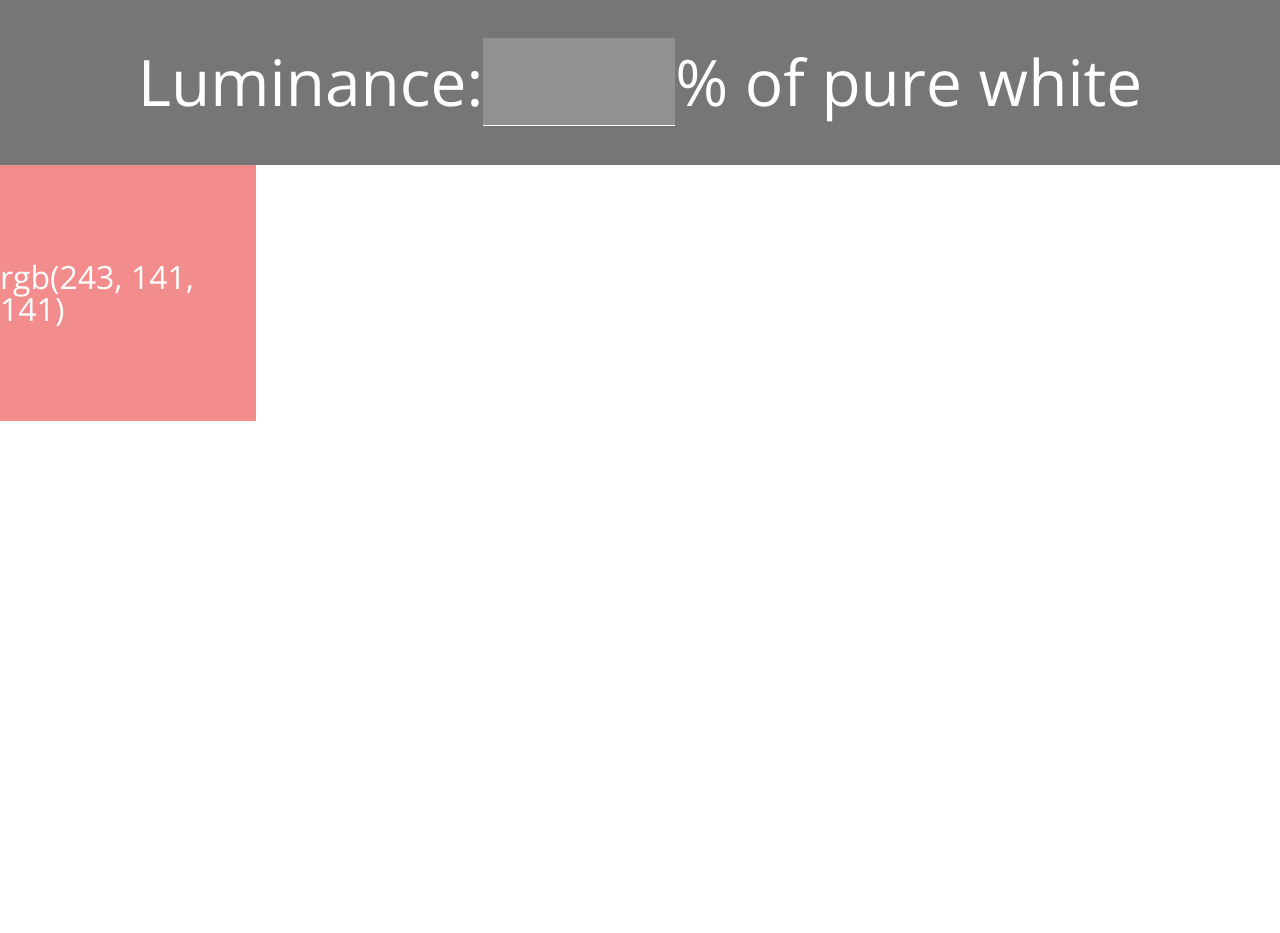
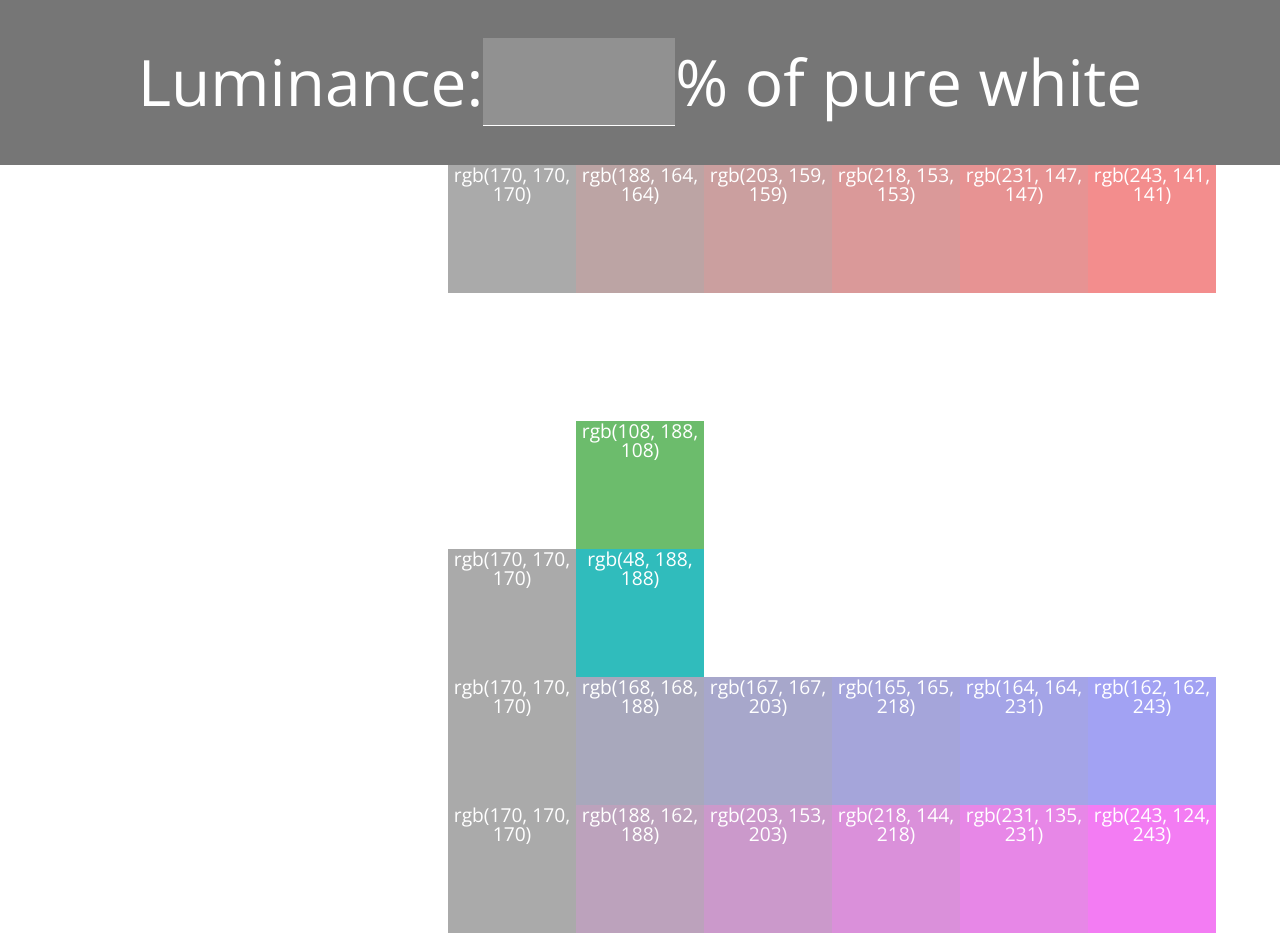
Before and after one commit to masakudamatsu/color-picker, a React (Create React App) app: page / in a window 1280 px wide. Before the commit the page ends 800 px from the top, so only its background shows below. Built offline with nearby package versions, Linux system fonts and the light colour scheme.

Commit message:
Render six hue swashes #8

```diff
--- a/src/App.css
+++ b/src/App.css
@@ -39,15 +39,26 @@ body {
 }
 
 /* Swash */
-.swash {
+.swash-container {
   align-items: center;
   display: flex;
-  height: 256px;
+  flex-wrap: wrap;
   justify-content: center;
-  width: 256px;
+  width: 100%;
+}
+.swash {
+  padding: 10% 0 0 0;
+  position: relative;
+  width: 10%;
 }
 .rgb-value {
   color: #fff;
-  font-size: 2rem;
+  font-size: 1.2rem;
   font-weight: 300;
+  position: absolute;
+  text-align: center;
+  top: 0;
+  bottom: 0;
+  left: 0;
+  right: 0;
 }
--- a/src/App.js
+++ b/src/App.js
@@ -21,8 +21,126 @@ class App extends React.Component {
       <div className="App">
         <main>
           <LuminanceSetter setLuminance={this.setLuminance} />
-          <Swash luminance={this.state.luminance}
-                 redLuminance={0.9} />
+          <section className="swash-container">
+            <Swash luminance={this.state.luminance}
+                   redLuminance={0.1} />
+            <Swash luminance={this.state.luminance}
+                   redLuminance={0.2} />
+            <Swash luminance={this.state.luminance}
+                   redLuminance={0.3} />
+            <Swash luminance={this.state.luminance}
+                   redLuminance={0.4} />
+            <Swash luminance={this.state.luminance}
+                   redLuminance={0.5} />
+            <Swash luminance={this.state.luminance}
+                   redLuminance={0.6} />
+            <Swash luminance={this.state.luminance}
+                   redLuminance={0.7} />
+            <Swash luminance={this.state.luminance}
+                   redLuminance={0.8} />
+            <Swash luminance={this.state.luminance}
+                   redLuminance={0.9} />
+          </section>
+          <section className="swash-container">
+            <Swash luminance={this.state.luminance}
+                   yellowLuminance={0.1} />
+            <Swash luminance={this.state.luminance}
+                   yellowLuminance={0.2} />
+            <Swash luminance={this.state.luminance}
+                   yellowLuminance={0.3} />
+            <Swash luminance={this.state.luminance}
+                   yellowLuminance={0.4} />
+            <Swash luminance={this.state.luminance}
+                   yellowLuminance={0.5} />
+            <Swash luminance={this.state.luminance}
+                   yellowLuminance={0.6} />
+            <Swash luminance={this.state.luminance}
+                   yellowLuminance={0.7} />
+            <Swash luminance={this.state.luminance}
+                   yellowLuminance={0.8} />
+            <Swash luminance={this.state.luminance}
+                   yellowLuminance={0.9} />
+          </section>
+          <section className="swash-container">
+            <Swash luminance={this.state.luminance}
+                   greenLuminance={0.1} />
+            <Swash luminance={this.state.luminance}
+                   greenLuminance={0.2} />
+            <Swash luminance={this.state.luminance}
+                   greenLuminance={0.3} />
+            <Swash luminance={this.state.luminance}
+                   greenLuminance={0.4} />
+            <Swash luminance={this.state.luminance}
+                   greenLuminance={0.5} />
+            <Swash luminance={this.state.luminance}
+                   greenLuminance={0.6} />
+            <Swash luminance={this.state.luminance}
+                   greenLuminance={0.7} />
+            <Swash luminance={this.state.luminance}
+                   greenLuminance={0.8} />
+            <Swash luminance={this.state.luminance}
+                   greenLuminance={0.9} />
+          </section>
+          <section className="swash-container">
+            <Swash luminance={this.state.luminance}
+                   cyanLuminance={0.1} />
+            <Swash luminance={this.state.luminance}
+                   cyanLuminance={0.2} />
+            <Swash luminance={this.state.luminance}
+                   cyanLuminance={0.3} />
+            <Swash luminance={this.state.luminance}
+                   cyanLuminance={0.4} />
+            <Swash luminance={this.state.luminance}
+                   cyanLuminance={0.5} />
+            <Swash luminance={this.state.luminance}
+                   cyanLuminance={0.6} />
+            <Swash luminance={this.state.luminance}
+                   cyanLuminance={0.7} />
+            <Swash luminance={this.state.luminance}
+                   cyanLuminance={0.8} />
+            <Swash luminance={this.state.luminance}
+                   cyanLuminance={0.9} />
+          </section>
+          <section className="swash-container">
+            <Swash luminance={this.state.luminance}
+                   blueLuminance={0.1} />
+            <Swash luminance={this.state.luminance}
+                   blueLuminance={0.2} />
+            <Swash luminance={this.state.luminance}
+                   blueLuminance={0.3} />
+            <Swash luminance={this.state.luminance}
+                   blueLuminance={0.4} />
+            <Swash luminance={this.state.luminance}
+                   blueLuminance={0.5} />
+            <Swash luminance={this.state.luminance}
+                   blueLuminance={0.6} />
+            <Swash luminance={this.state.luminance}
+                   blueLuminance={0.7} />
+            <Swash luminance={this.state.luminance}
+                   blueLuminance={0.8} />
+            <Swash luminance={this.state.luminance}
+                   blueLuminance={0.9} />
+          </section>
+          <section className="swash-container">
+            <Swash luminance={this.state.luminance}
+                   purpleLuminance={0.1} />
+            <Swash luminance={this.state.luminance}
+                   purpleLuminance={0.2} />
+            <Swash luminance={this.state.luminance}
+                   purpleLuminance={0.3} />
+            <Swash luminance={this.state.luminance}
+                   purpleLuminance={0.4} />
+            <Swash luminance={this.state.luminance}
+                   purpleLuminance={0.5} />
+            <Swash luminance={this.state.luminance}
+                   purpleLuminance={0.6} />
+            <Swash luminance={this.state.luminance}
+                   purpleLuminance={0.7} />
+            <Swash luminance={this.state.luminance}
+                   purpleLuminance={0.8} />
+            <Swash luminance={this.state.luminance}
+                   purpleLuminance={0.9} />
+          </section>
         </main>
       </div>
     );
--- a/src/components/Swash.js
+++ b/src/components/Swash.js
@@ -3,7 +3,20 @@ import ColorGenerator from '../util/ColorGenerator.js';
 
 class Swash extends React.Component {
   render() {
-    const rgbValues = ColorGenerator.generateColor(this.props.luminance, this.props.redLuminance);
+    let rgbValues;
+    if (this.props.redLuminance) {
+      rgbValues = ColorGenerator.getRedShade(this.props.luminance, this.props.redLuminance);
+    } else if (this.props.greenLuminance) {
+      rgbValues = ColorGenerator.getGreenShade(this.props.luminance, this.props.greenLuminance);
+    } else if (this.props.blueLuminance) {
+      rgbValues = ColorGenerator.getBlueShade(this.props.luminance, this.props.blueLuminance);
+    } else if (this.props.yellowLuminance) {
+      rgbValues = ColorGenerator.getYellowShade(this.props.luminance, this.props.yellowLuminance);
+    } else if (this.props.cyanLuminance) {
+      rgbValues = ColorGenerator.getCyanShade(this.props.luminance, this.props.cyanLuminance);
+    } else if (this.props.purpleLuminance) {
+      rgbValues = ColorGenerator.getPurpleShade(this.props.luminance, this.props.purpleLuminance);
+    }
     let colorCode;
     let color = {};
     if (rgbValues) {
--- a/src/util/ColorGenerator.js
+++ b/src/util/ColorGenerator.js
@@ -1,25 +1,106 @@
 const ColorGenerator = {
-  generateColor(luminance, red) {
-    const gbLuminance = luminance - 0.2126 * red;
+  // See the luminance formula at https://www.w3.org/TR/WCAG20-TECHS/G17.html
+  coefficient: {
+    red: 0.2126,
+    green: 0.7152,
+    blue: 0.0722
+  },
+  RGB(color) {
+    return 1.055 * Math.pow(color, (1/2.4)) - 0.055;
+  },
+  convert8bit(decimal) {
+    return Math.round(decimal * 255);
+  },
+  getRedShade(luminance, red) {
+    const gbLuminance = luminance - this.coefficient.red * red;
     if (gbLuminance < 0) {
       return null;
     }
-    const gbUnitsNeeded = gbLuminance / (0.7152 + 0.0722);
+    const gbUnitsNeeded = gbLuminance / (this.coefficient.green + this.coefficient.blue);
     if (gbUnitsNeeded > red ) {
       return null;
     }
-    const RGB = (color) => {
-      return 1.055 * Math.pow(color, (1/2.4)) - 0.055;
+    return {
+      red: this.convert8bit(this.RGB(red)),
+      green: this.convert8bit(this.RGB(gbUnitsNeeded)),
+      blue: this.convert8bit(this.RGB(gbUnitsNeeded))
+    };
+  },
+  getGreenShade(luminance, green) {
+    const rbLuminance = luminance - this.coefficient.green * green;
+    if (rbLuminance < 0) {
+      return null;
     }
-    const convert8bit = (decimal) => {
-      return Math.round(decimal * 255);
+    const rbUnitsNeeded = rbLuminance / (this.coefficient.red + this.coefficient.blue);
+    if (rbUnitsNeeded > green ) {
+      return null;
     }
     return {
-      red: convert8bit(RGB(red)),
-      green: convert8bit(RGB(gbUnitsNeeded)),
-      blue: convert8bit(RGB(gbUnitsNeeded))
+      red: this.convert8bit(this.RGB(rbUnitsNeeded)),
+      green: this.convert8bit(this.RGB(green)),
+      blue: this.convert8bit(this.RGB(rbUnitsNeeded))
     };
-  }
+  },
+  getBlueShade(luminance, blue) {
+    const rgLuminance = luminance - this.coefficient.blue * blue;
+    if (rgLuminance < 0) {
+      return null;
+    }
+    const rgUnitsNeeded = rgLuminance / (this.coefficient.red + this.coefficient.green);
+    if (rgUnitsNeeded > blue ) {
+      return null;
+    }
+    return {
+      red: this.convert8bit(this.RGB(rgUnitsNeeded)),
+      green: this.convert8bit(this.RGB(rgUnitsNeeded)),
+      blue: this.convert8bit(this.RGB(blue))
+    };
+  },
+  getYellowShade(luminance, yellow) {
+    const bLuminance = luminance - (this.coefficient.red + this.coefficient.green) * yellow;
+    if (bLuminance < 0) {
+      return null;
+    }
+    const bUnitsNeeded = bLuminance / this.coefficient.blue;
+    if (bUnitsNeeded > yellow ) {
+      return null;
+    }
+    return {
+      red: this.convert8bit(this.RGB(yellow)),
+      green: this.convert8bit(this.RGB(yellow)),
+      blue: this.convert8bit(this.RGB(bUnitsNeeded))
+    };
+  },
+  getCyanShade(luminance, cyan) {
+    const rLuminance = luminance - (this.coefficient.green + this.coefficient.blue) * cyan;
+    if (rLuminance < 0) {
+      return null;
+    }
+    const rUnitsNeeded = rLuminance / this.coefficient.red;
+    if (rUnitsNeeded > cyan ) {
+      return null;
+    }
+    return {
+      red: this.convert8bit(this.RGB(rUnitsNeeded)),
+      green: this.convert8bit(this.RGB(cyan)),
+      blue: this.convert8bit(this.RGB(cyan))
+    };
+  },
+  getPurpleShade(luminance, purple) {
+    const gLuminance = luminance - (this.coefficient.red + this.coefficient.blue) * purple;
+    if (gLuminance < 0) {
+      return null;
+    }
+    const gUnitsNeeded = gLuminance / this.coefficient.green;
+    if (gUnitsNeeded > purple ) {
+      return null;
+    }
+    return {
+      red: this.convert8bit(this.RGB(purple)),
+      green: this.convert8bit(this.RGB(gUnitsNeeded)),
+      blue: this.convert8bit(this.RGB(purple))
+    };
+  },
 }
 
 export default ColorGenerator;
```
